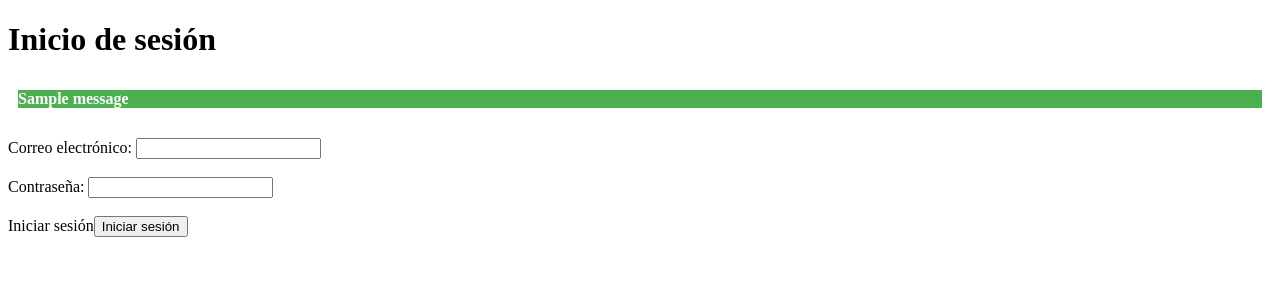
After one commit to SarmientoCamila/Hallando_Huellas, a Flask app: page /auth/login in a window 1280 px wide. The commit adds this page. Shown: the top 300 px of the page. Run offline with Flask 3, Linux system fonts and the light colour scheme; one stand-in notice (Sample message) is shown; some libraries are stand-ins or nearby versions.

Commit message:
Modificaciones en 'app.py' y 'register.html', ya funciona el registro. Inicio de login, se agrega el archivo: 'login.html'.

```diff
--- a/app.py
+++ b/app.py
@@ -1,5 +1,9 @@
-from flask import Flask, render_template, request, redirect, Response, session
+from flask import Flask, render_template, request, redirect, Response, session, flash
+from flask_wtf import FlaskForm
+from wtforms import StringField, PasswordField, EmailField, TelField, SubmitField
+from wtforms.validators import DataRequired, Length
 from flask_mysqldb import MySQL
+from werkzeug.security import generate_password_hash, check_password_hash
 
 app = Flask(__name__)
 app.config.from_mapping(
@@ -13,16 +17,13 @@ app.config["MYSQL_DB"] = "hallando_huellas"
 app.config["MYSQL_CURSORCLASS"] = "DictCursor"
 mysql = MySQL(app)
 
+
 @app.route("/")
 def home():
     return render_template("index.html")
 
 
-# Creación de formulario
-from flask_wtf import FlaskForm
-from wtforms import StringField, PasswordField, EmailField, TelField, SubmitField
-from wtforms.validators import DataRequired, Length
-
+# Creación de formulario de registro
 class RegisterUserForm(FlaskForm):
     # Campo de formulario = Clase Tipo Input(Valor de label, validaciones)
     # DataRequired hace que el campo sea necesario completar para poder enviar el formulario (campo obligatorio)
@@ -32,7 +33,7 @@ class RegisterUserForm(FlaskForm):
     phone = TelField("Teléfono: ", validators=[DataRequired(), Length(min=7, max=15)])
     email = EmailField("Correo electrónico: ", validators=[DataRequired()])
     # Probablemente ponga otra vez la contraseña para confirmar. Para eso se puede usar el validator EqualTo
-    password = PasswordField(
+    password_hash = PasswordField(
         "Contraseña: ", validators=[DataRequired(), Length(min=8, max=20)]
     )
     submit = SubmitField("Registrarse")
@@ -50,27 +51,93 @@ def register():
         address = form.address.data
         phone = form.phone.data
         email = form.email.data
-        password = form.password.data
-        return f"Nombre: {name}. Apellido: {surname}. Domicilio: {address}. Teléfono: {phone}. Correo: {email}. Contraseña: {password}"
+        # Encriptar contrasela con generate_password_hash(traer dato del form)
+        password_hash = generate_password_hash(form.password_hash.data)
 
-    # FORMA DE HACERLO SIN WTFORMS
-    # if request.method == "POST":
-    #     # si se envió el formulario se capturen los datos
-    #     # y se almacenen en las variables correspondientes
-    #     name = request.form["name"]
-    #     surname = request.form["surname"]
-    #     address = request.form["address"]
-    #     phone = request.form["phone"]
-    #     email = request.form["email"]
-    #     password = request.form["password"]
-    #     if (
-    #         len(password) <= 20
-    #         and len(password) >= 8
-    #         and phone.isdecimal()
-    #         and len(phone) > 6
-    #     ):
-    #         return f"Nombre: {name}. Apellido: {surname}. Domicilio: {address}. Teléfono: {phone}. Correo: {email}. Contraseña: {password}"
-    #     else:
-    #         error = "El telefono debe ser númerico y mayor a 6 caracteres. Contraseña debe tener de 8 a 20 caracteres."
-    #         return render_template("auth/register.html", form=form, error=error)
+        try:
+            # Se insertan los datos en la base de datos.
+            # Un cursor es un objeto. Ejecuta comandos SQL
+            # y obtiene los resultados de las consultas.
+            cur = mysql.connection.cursor()
+
+            # execute() ejecuta la consulta
+            cur.execute(
+                "INSERT INTO users (name, surname, address, phone, email, password_hash) VALUES (%s, %s, %s, %s, %s, %s)",
+                (name, surname, address, phone, email, password_hash),
+            )
+
+            # commit() confirma los cambios en la base de datos
+            # cur.close() cierra el cursor luego de ejecutar la consulta
+            mysql.connection.commit()
+            cur.close()
+
+            flash("Usuario registrado con éxito", "success")
+            return redirect("/")
+        except Exception as e:
+            flash(f"Error al registrar usuario: {str(e)}", "error")
+
     return render_template("auth/register.html", form=form)
+
+
+# Creación de formulario de inicio de sesión
+class LoginForm(FlaskForm):
+    email = EmailField("Correo electrónico: ", validators=[DataRequired()])
+    password_hash = PasswordField("Contraseña: ", validators=[DataRequired()])
+    submit = SubmitField("Iniciar sesión")
+    # Se puede poner un BooleanField para recordar contraseña,
+    # en ese caso debemos importarlo arriba como las otras clases de inputs.
+
+
+# Iniciar sesión
+@app.route("/auth/login", methods=["GET", "POST"])
+def login():
+    # Lo voy a hacer de cero de nuevo
+    form = LoginForm()
+    if form.validate_on_submit():
+        email = form.email.data
+        password_hash = form.password_hash.data
+        try:
+            cur = mysql.connection.cursor()
+            cur.execute(
+                "SELECT * FROM users WHERE email=%s",
+                (email,),
+            )
+            account = cur.fetchone()
+            if account and check_password_hash(account["password_hash"], password_hash):
+                session["logged_in"] = True
+                session["id_user"] = account["id_user"]
+                flash("Has iniciado sesión con éxito", "success")
+                return render_template("/")
+            else:
+                flash("Correo electrónico o contraseña incorrectos", "error")
+        except Exception as e:
+            flash(f"Error al iniciar sesión: {str(e)}", "error")
+            return redirect("/auth/login")
+        finally:
+            cur.close()
+    return render_template("auth/login.html", form=form)
+
+
+if __name__ == "__main__":
+    app.run(debug=True)
+
+
+# FORMA DE HACERLO SIN WTFORMS
+# if request.method == "POST":
+# si se envió el formulario se capturen los datos, se almacenen en las variables correspondientes
+#     name = request.form["name"]
+#     surname = request.form["surname"]
+#     address = request.form["address"]
+#     phone = request.form["phone"]
+#     email = request.form["email"]
+#     password_hash = request.form["password_hash"]
+#     if (
+#         len(password_hash) <= 20
+#         and len(password_hash) >= 8
+#         and phone.isdecimal()
+#         and len(phone) > 6
+#     ):
+#         return f"Nombre: {name}. Apellido: {surname}. Domicilio: {address}. Teléfono: {phone}. Correo: {email}. Contraseña: {password_hash}"
+#     else:
+#         error = "El telefono debe ser númerico y mayor a 6 caracteres. Contraseña debe tener de 8 a 20 caracteres."
+#         return render_template("auth/register.html", form=form, error=error)
--- /dev/null
+++ b/templates/auth/login.html
@@ -0,0 +1,47 @@
+<!DOCTYPE html>
+<html lang="en">
+<head>
+    <meta charset="UTF-8">
+    <meta name="viewport" content="width=device-width, initial-scale=1.0">
+    <title>Inicio de sesión</title>
+    <style>
+        .flash {
+          padding: 10px;
+          margin-bottom: 20px;
+          color: #fff;
+          border-radius: 5px;
+          font-weight: bold;
+        }
+        .flash .success {
+          background-color: #4CAF50;
+        }
+        .flash .error {
+          background-color: #f44336;
+        }
+      </style>
+
+</head>
+<body>
+    <h1>Inicio de sesión</h1>
+    {% with messages = get_flashed_messages(with_categories=True) %}
+        {% if messages %}
+            <div class="flash">
+                {% for category, message in messages %}
+                    <div class="{{ category }}">{{ message }}</div>
+                {% endfor %}
+            </div>
+        {% endif %}
+    {% endwith %}
+
+    <form action="" method="post">
+        {{ form.hidden_tag() }} <!-- NO TOCAR. Seguridad del formulario -->
+        {{ form.email.label }}{{ form.email }}
+        <br>
+        <br>
+        {{ form.password_hash.label }}{{ form.password_hash }}
+        <br>
+        <br>
+        {{ form.submit.label }}{{ form.submit }}
+    </form>
+</body>
+</html>
```
Also changed, not shown: templates/auth/register.html (+39 -8 lines).
